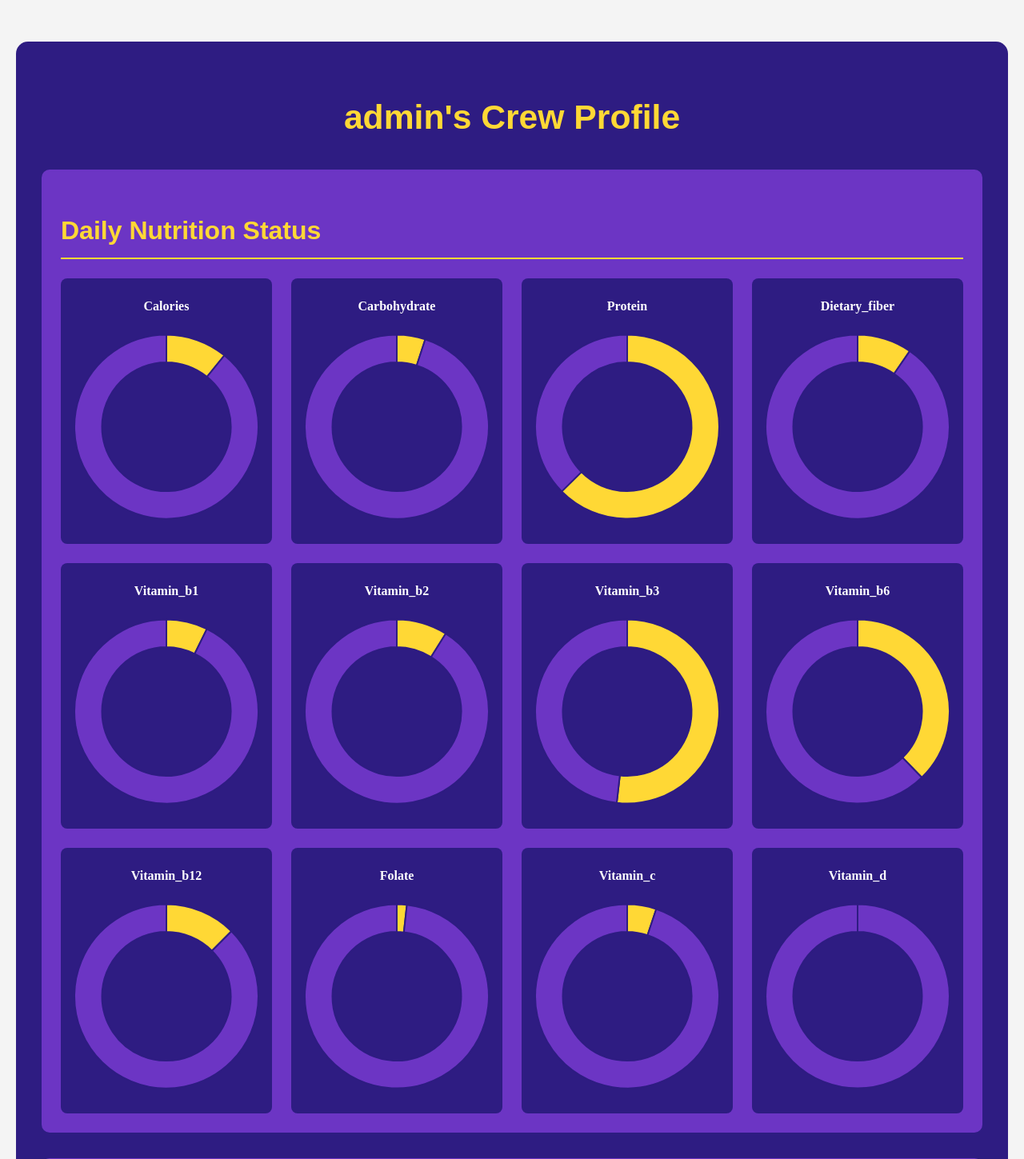
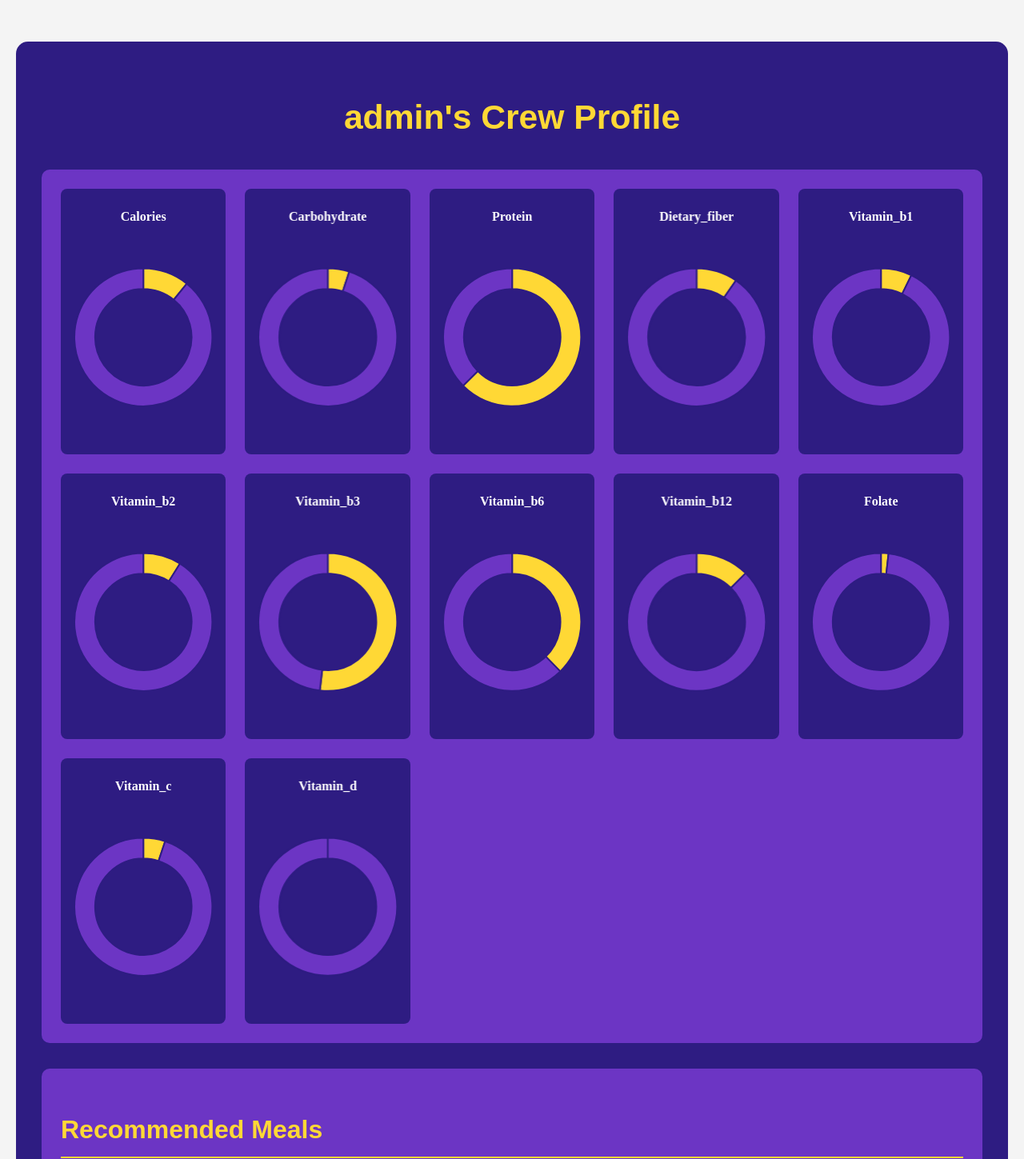
Before and after one commit to hansrocketry-hue/UNIST-Aero, a Flask app: page / in a window 1280 px wide. Shown: the part 58-1507 px from the top of the page at 80% size. Run offline with Flask 3, Linux system fonts and the light colour scheme; the visitor is signed in with stand-in values (Sample User, id 1); some libraries are stand-ins or nearby versions.

Commit message:
홈페이지 약간 수정

```diff
--- a/app/static/css/style.css
+++ b/app/static/css/style.css
@@ -144,3 +144,8 @@ form button {
     text-decoration: none;
     font-family: "Apple Braille", sans-serif;
 }
+
+/* Specific style for the nutrition charts grid */
+.nutrition-grid {
+    grid-template-columns: repeat(auto-fit, minmax(170px, 1fr));
+}
--- a/app/templates/base.html
+++ b/app/templates/base.html
@@ -9,8 +9,8 @@
 <body>
     <nav>
         <a href="{{ url_for('home.index') }}">홈</a>
-        <a href="{{ url_for('visualize.visualize_home') }}">데이터 시각화</a>
         {% if session.user %}
+            <a href="{{ url_for('visualize.visualize_home') }}">데이터 시각화</a>
             <a href="{{ url_for('add_data.add_data_home') }}">데이터 추가</a>
             <a href="{{ url_for('auth.logout') }}">로그아웃 ({{ session.user.username }})</a>
         {% else %}
--- a/app/templates/index.html
+++ b/app/templates/index.html
@@ -15,8 +15,7 @@
 
     <!-- Nutrition Status Section -->
     <div class="section">
-        <h2 class="section-title">Daily Nutrition Status</h2>
-        <div class="grid-container">
+        <div class="grid-container nutrition-grid">
             {% for nutrient, data in nutrition_progress.items() %}
             <div class="chart-card">
                 <canvas id="chart-{{ nutrient }}"></canvas>
```
